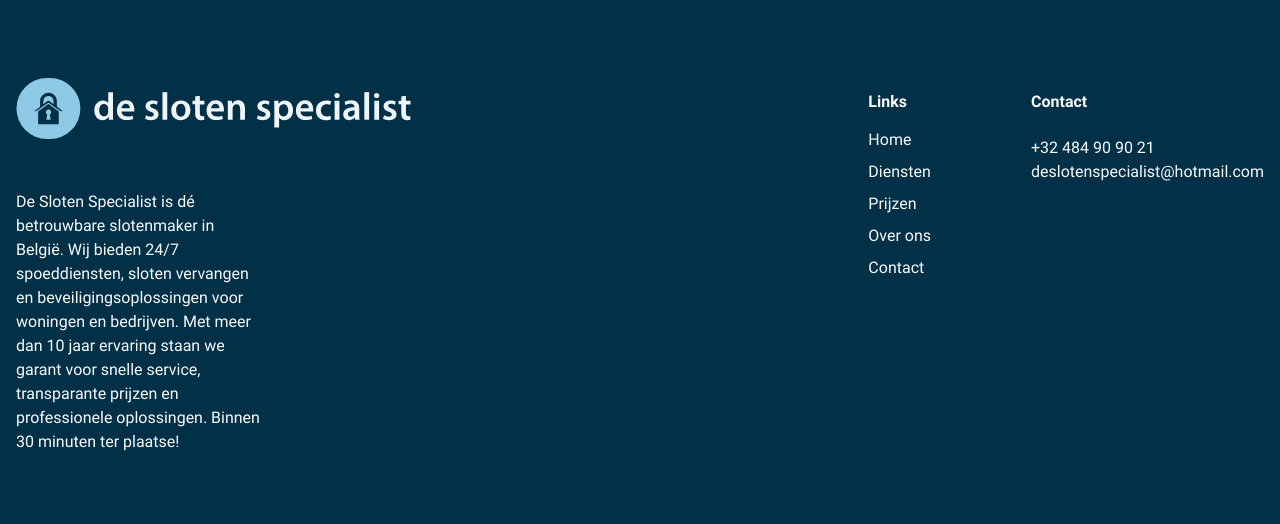
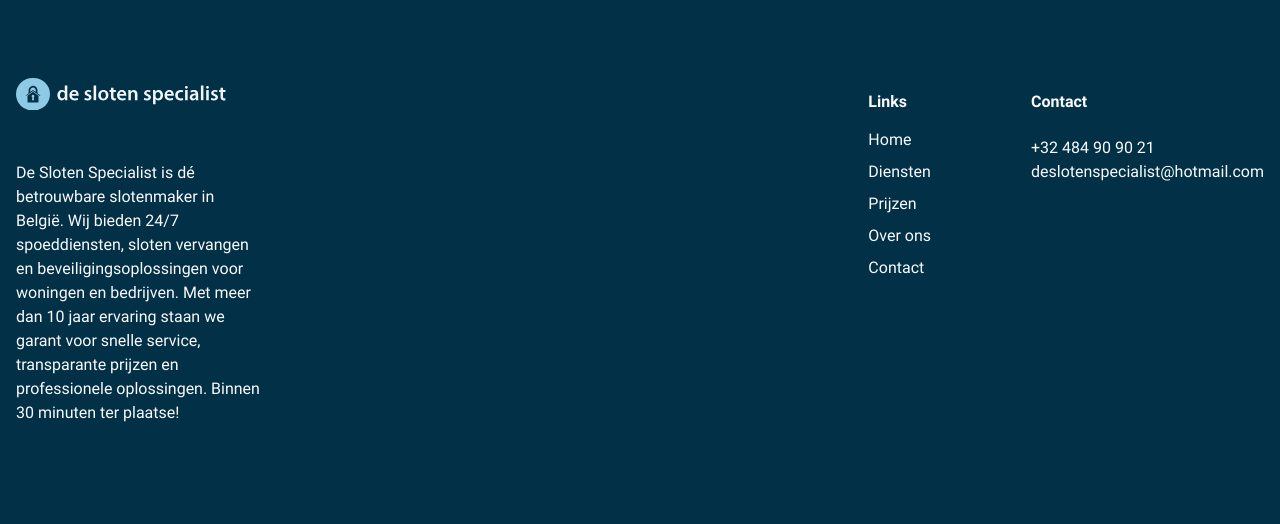
Before and after one commit to milanaismail/website-slotenmaker, a website: page over-ons.html in a window 1280 px wide. Shown: the part 2273-2797 px from the top of the page. Drawn offline with Linux system fonts and the light colour scheme.

Commit message:
footer logo

```diff
--- a/over-ons.html
+++ b/over-ons.html
@@ -245,7 +245,7 @@
             <!-- Logo Group -->
             <div class="cs-logo-group">
                 <a aria-label="go back to home" class="cs-logo" href="">
-                    <svg xmlns="http://www.w3.org/2000/svg" viewBox="0 0 396.43 61.21" width="396" height="61">
+                    <svg id="Layer_1" data-name="Layer 1" xmlns="http://www.w3.org/2000/svg" viewBox="0 0 396.43 61.21">
                         <defs>
                             <style>
                             .cls-4 {
```
Also changed, not shown: prijzen.html (+0 -1 lines).
